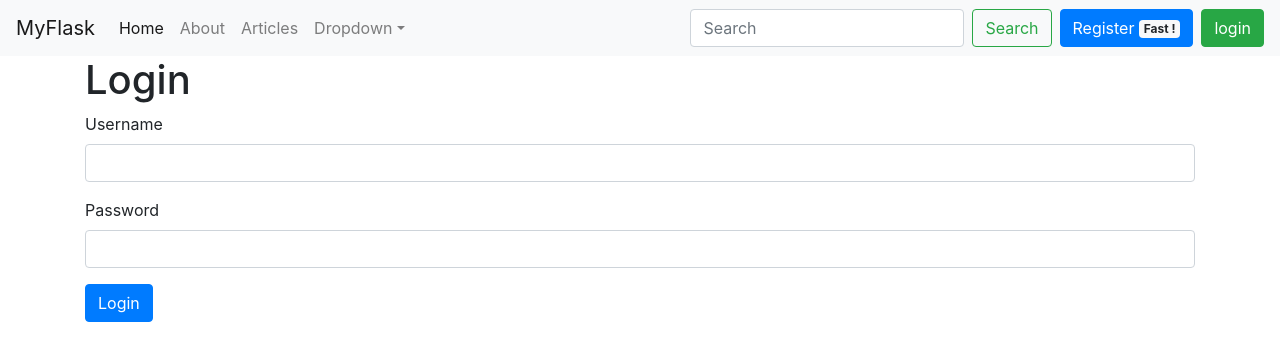
After one commit to RazChn/MyFlask, a Flask app: page /login in a window 1280 px wide. The commit adds this page. Shown: the top 361 px of the page. Run offline with Flask 2, Linux system fonts and the light colour scheme; some libraries are stand-ins or nearby versions.

Commit message:
Part 3 16:29 :)

```diff
--- a/app.py
+++ b/app.py
@@ -46,7 +46,7 @@ class RegisterForm(Form):
     email = StringField('Email', [validators.length(min=6, max=50)])
     password = PasswordField('Password', [
         validators.data_required(),
-        validators.equal_to('confirm',message='Passwords Do NOT Match')
+        validators.equal_to('confirm', message='Passwords Do NOT Match')
     ])
     confirm = PasswordField('Confirm Password')
 
@@ -67,7 +67,7 @@ def register():
         # Commit
         mysql.connection.commit()
 
-        #Close Connection
+        # Close Connection
         cur.close()
 
         flash('YOU ARE REGISTERED !', 'success')
@@ -75,6 +75,43 @@ def register():
 
     return render_template('register.html', form=form)
 
+
+# User Login
+@app.route('/login', methods=['GET', 'POST'])
+def login():
+    if request.method == 'POST':
+        # Get Form Fields
+        username = request.form['username']
+        password_candidate = request.form['password']
+
+        # Cursor
+        cur = mysql.connection.cursor()
+
+        # Get user by username
+        result = cur.execute("SELECT * FROM users where username = %s", [username])
+
+        if result > 0:
+            # Get stored hash
+            data = cur.fetchone()
+            password = data['password']
+
+            # compare pass
+            if sha256_crypt.verify(password_candidate, password):
+                success = 'Logged In !'
+                session['logged_in'] = True
+                session['username'] = username
+                flash('you are logged in', 'success')
+                return redirect(url_for('dashboard'))
+                #return render_template('home.html', success=success)
+            else:
+                error = 'Invalid login'
+                return render_template('login.html', error=error)
+        else:
+            error = 'Username Not Found'
+            return render_template('login.html', error=error)
+    return render_template('login.html')
+
+
 if __name__ == '__main__':
     app.secret_key = 'sercret'
     app.run(debug=True)
--- a/templates/home.html
+++ b/templates/home.html
@@ -1,8 +1,12 @@
 {% extends 'layout.html' %}
 
 {% block body %}
-   <div class="jumbotron test-center">
+   <div class="jumbotron ">
        <h1>Welcome To MyFlask</h1>
        <p class="lead">This is REST API</p>
+       <div class="progress">
+            <div class="progress-bar progress-bar-striped progress-bar-animated" role="progressbar" aria-valuenow="50" aria-valuemin="0" aria-valuemax="100" style="width: 50%">50 %</div>
+       </div>
+
    </div>
 {% endblock %}
--- a/templates/includes/_messages.html
+++ b/templates/includes/_messages.html
@@ -5,3 +5,11 @@
         {% endfor %}
     {% endif %}
 {% endwith %}
+
+{% if error %}
+<div class="alert alert-danger mt-4">{{error}}</div>
+{% endif %}
+
+{% if success %}
+<div class="alert alert-success mt-4">{{success}}</div>
+{% endif %}
--- a/templates/includes/_navbar.html
+++ b/templates/includes/_navbar.html
@@ -29,7 +29,7 @@
             <button class="btn btn-outline-success my-2 my-sm-0" type="submit">Search</button>
 
                 <a class="btn btn-primary ml-2 my-sm-0" href="/register" >  Register <span class="badge badge-light"> Fast !</span></a>
-
+            <a class="btn btn-success ml-2 my-sm-0" href="/login" >  login</a>
         </form>
       </div>
     </nav>
--- /dev/null
+++ b/templates/login.html
@@ -0,0 +1,18 @@
+{% extends 'layout.html' %}
+
+{% block body %}
+<h1>Login</h1>
+
+<form action="" method="Post">
+    <div class="form-group">
+        <label>Username</label>
+        <input type="text" name="username" class="form-control" value={{request.form.username}}>
+    </div>
+    <div class="form-group">
+        <label>Password</label>
+        <input type="password" name="password" class="form-control" value={{request.form.password}}>
+    </div>
+    <button type="submit" class="btn btn-primary">Login</button>
+</form>
+
+{% endblock  %}
```
